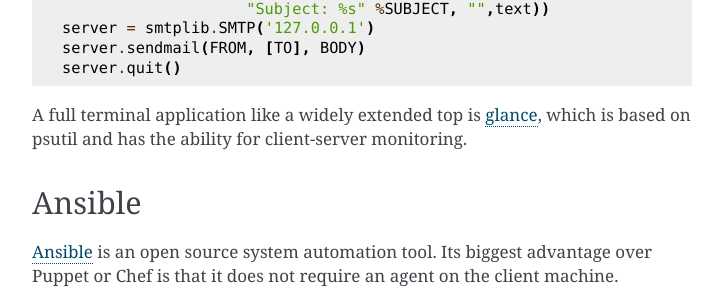
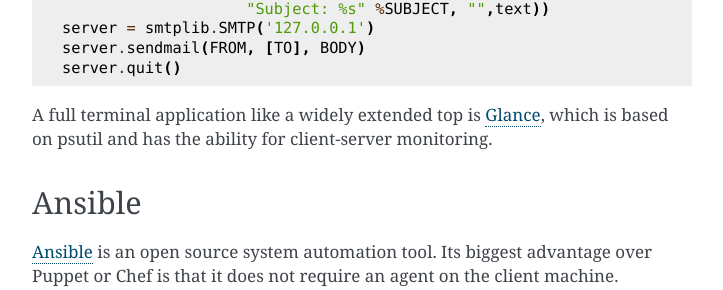
Before and after one commit to realpython/python-guide, a Sphinx documentation site: the page built from docs/scenarios/admin.rst, in a window 1280 px wide and 900 px high, scrolled down 3737 px. Shown: the part 157-447 px from the top of the window, without its empty margins (388-1111 px from the left). Built offline with Sphinx 7.4.7, drawn with Linux system fonts in a browser that asks for light colours; pages that are not in the unit, such as notebooks, are missing from menus; a script that is not in the unit is left out; comment, search, counter and statistics services are not loaded.

```diff
--- a/docs/scenarios/admin.rst
+++ b/docs/scenarios/admin.rst
@@ -190,7 +190,7 @@ tests (net, CPU) fail, it will send an email.
     server.quit()
 
 
-A full terminal application like a widely extended top is `glance <https://github.com/nicolargo/glances/>`_, which is based on psutil and has the ability for client-server monitoring.
+A full terminal application like a widely extended top is `Glance <https://github.com/nicolargo/glances/>`_, which is based on psutil and has the ability for client-server monitoring.
 
 *******
 Ansible
```
